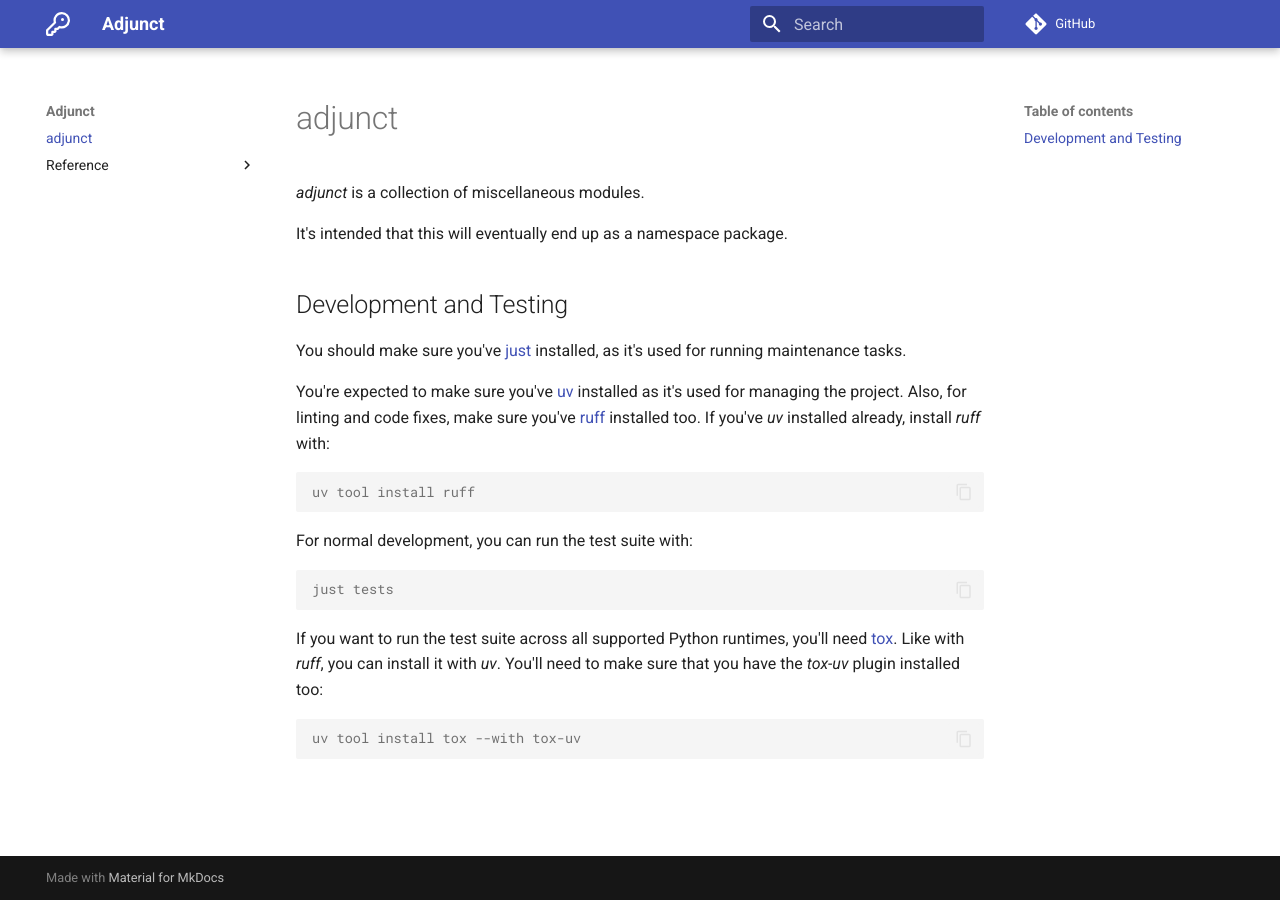
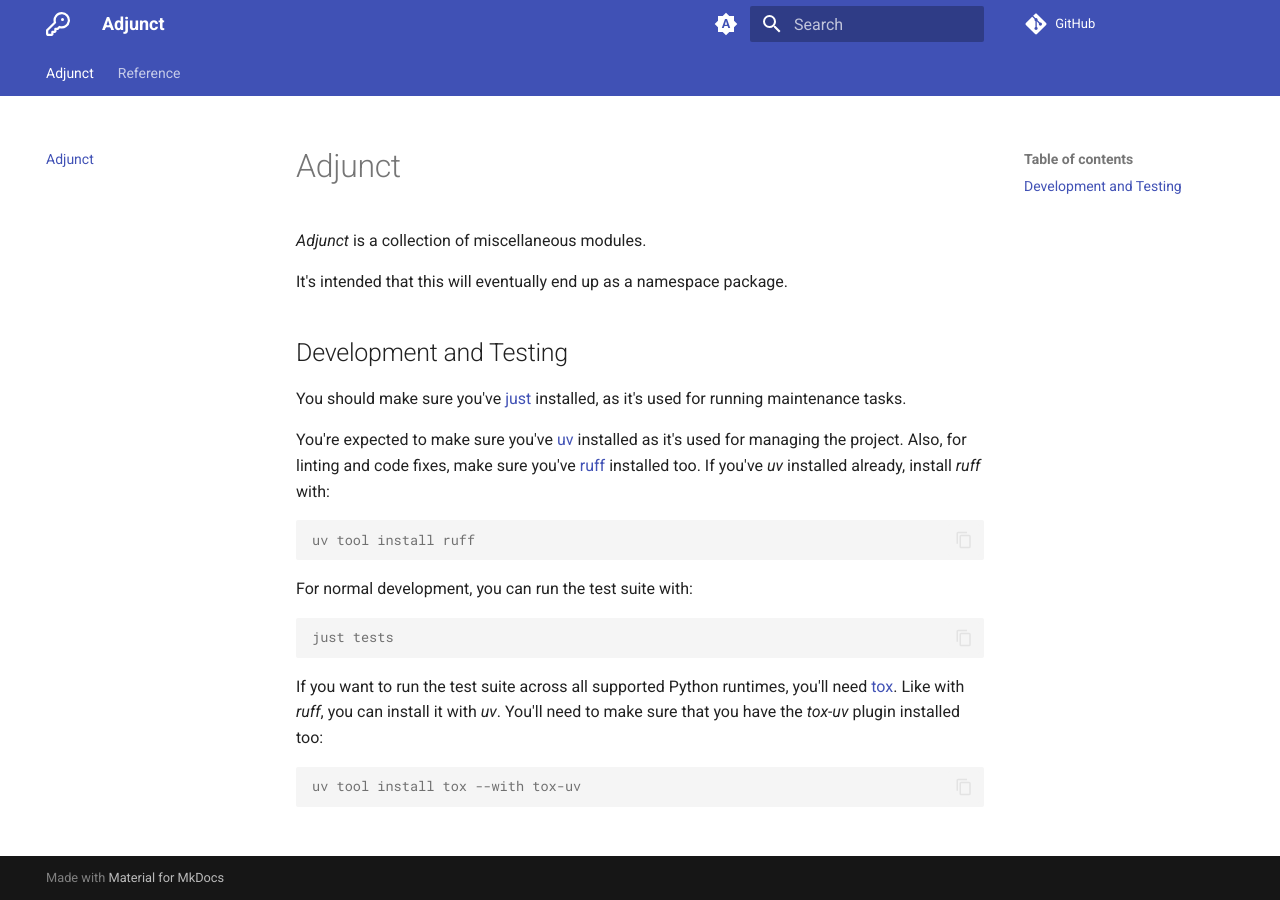
Before and after one commit to kgaughan/adjunct, an MkDocs documentation site: the page built from docs/index.md, in a window 1280 px wide. Built offline with MkDocs 1.6.1 and Material for MkDocs 9.7.7, drawn with Linux system fonts in a browser that asks for light colours; comment, search, counter and statistics services are not loaded.

Commit message:
Save my eyes by adding automatic dark mode support to the theme (#50)

```diff
--- a/README.md
+++ b/README.md
@@ -1,6 +1,6 @@
-# adjunct
+# Adjunct
 
-_adjunct_ is a collection of miscellaneous modules.
+_Adjunct_ is a collection of miscellaneous modules.
 
 It's intended that this will eventually end up as a namespace package.
 
--- a/mkdocs.yml
+++ b/mkdocs.yml
@@ -7,7 +7,27 @@ theme:
   icon:
     logo: octicons/key-16
   features:
+    - navigation.tabs
+    - navigation.path
     - content.code.copy
+  palette:
+    # Palette toggle for automatic mode
+    - media: "(prefers-color-scheme)"
+      toggle:
+        icon: material/brightness-auto
+        name: Switch to light mode
+    # Palette toggle for light mode
+    - media: "(prefers-color-scheme: light)"
+      scheme: default
+      toggle:
+        icon: material/brightness-7
+        name: Switch to dark mode
+    # Palette toggle for dark mode
+    - media: "(prefers-color-scheme: dark)"
+      scheme: slate
+      toggle:
+        icon: material/brightness-4
+        name: Switch to system preference
 
 markdown_extensions:
   - toc:
```
